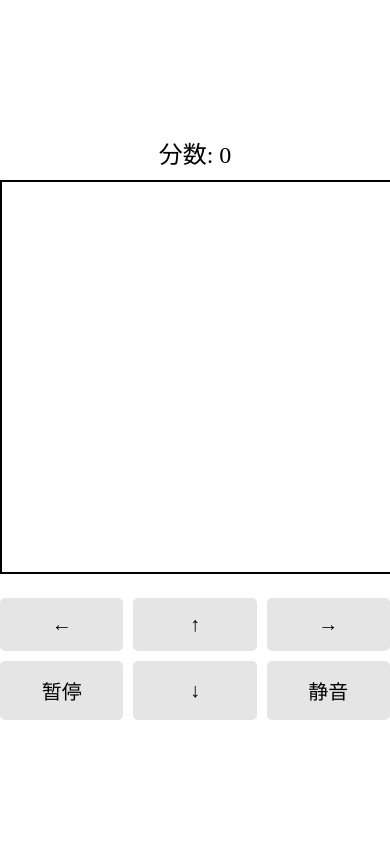
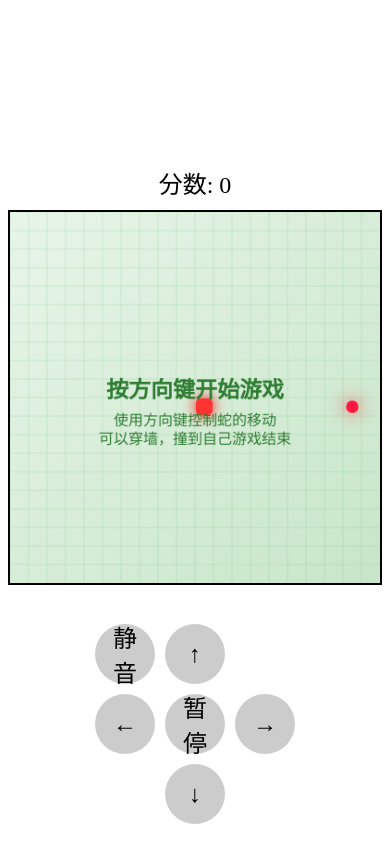
Before and after one commit to edwardwonggang/snake-name, a plain HTML site: page index.html in a window 390 px wide. Drawn offline with Linux system fonts and the light colour scheme.

Commit message:
Fix mobile layout and touch controls

```diff
--- a/game.js
+++ b/game.js
@@ -41,6 +41,11 @@ const musicList = [
         name: 'Gentle'
     }
 ];
+
+// 添加触摸控制变量
+let touchStartX = 0;
+let touchStartY = 0;
+const minSwipeDistance = 30;
 
 // 游戏主循环
 function gameLoop() {
@@ -405,35 +410,89 @@ window.addEventListener('load', () => {
     gameLoop();
 });
 
-/ 添加触摸控制
-document.getElementById('upBtn').addEventListener('click', () => {
+// 添加触摸事件处理
+canvas.addEventListener('touchstart', function(e) {
+    touchStartX = e.touches[0].clientX;
+    touchStartY = e.touches[0].clientY;
+    e.preventDefault();
+}, { passive: false });
+
+canvas.addEventListener('touchmove', function(e) {
+    e.preventDefault();
+}, { passive: false });
+
+canvas.addEventListener('touchend', function(e) {
+    if (!gameStarted) {
+        gameStarted = true;
+        return;
+    }
+
+    const touchEndX = e.changedTouches[0].clientX;
+    const touchEndY = e.changedTouches[0].clientY;
+
+    const deltaX = touchEndX - touchStartX;
+    const deltaY = touchEndY - touchStartY;
+
+    if (Math.abs(deltaX) > Math.abs(deltaY)) {
+        // 水平滑动
+        if (deltaX > minSwipeDistance && dx !== -1) {
+            dx = 1; dy = 0;
+        } else if (deltaX < -minSwipeDistance && dx !== 1) {
+            dx = -1; dy = 0;
+        }
+    } else {
+        // 垂直滑动
+        if (deltaY > minSwipeDistance && dy !== -1) {
+            dx = 0; dy = 1;
+        } else if (deltaY < -minSwipeDistance && dy !== 1) {
+            dx = 0; dy = -1;
+        }
+    }
+    e.preventDefault();
+}, { passive: false });
+
+// 修改按钮事件处理
+document.getElementById('upBtn').addEventListener('touchstart', (e) => {
     if (dy !== 1) { dx = 0; dy = -1; }
-});
+    if (!gameStarted) gameStarted = true;
+    e.preventDefault();
+}, { passive: false });
 
-document.getElementById('downBtn').addEventListener('click', () => {
+document.getElementById('downBtn').addEventListener('touchstart', (e) => {
     if (dy !== -1) { dx = 0; dy = 1; }
-});
+    if (!gameStarted) gameStarted = true;
+    e.preventDefault();
+}, { passive: false });
 
-document.getElementById('leftBtn').addEventListener('click', () => {
+document.getElementById('leftBtn').addEventListener('touchstart', (e) => {
     if (dx !== 1) { dx = -1; dy = 0; }
-});
+    if (!gameStarted) gameStarted = true;
+    e.preventDefault();
+}, { passive: false });
 
-document.getElementById('rightBtn').addEventListener('click', () => {
+document.getElementById('rightBtn').addEventListener('touchstart', (e) => {
     if (dx !== -1) { dx = 1; dy = 0; }
-});
+    if (!gameStarted) gameStarted = true;
+    e.preventDefault();
+}, { passive: false });
 
-document.getElementById('pauseBtn').addEventListener('click', () => {
+document.getElementById('pauseBtn').addEventListener('touchstart', (e) => {
     gameStarted = !gameStarted;
     if (gameStarted) {
         resumeBackgroundMusic();
     } else {
         pauseBackgroundMusic();
     }
-});
+    e.preventDefault();
+}, { passive: false });
 
-document.getElementById('muteBtn').addEventListener('click', () => {
-    if (currentMusic) {
-        currentMusic.muted = !currentMusic.muted;
-        if (nextMusic) nextMusic.muted = currentMusic.muted;
-    }
-});
+// 调整画布大小
+function resizeCanvas() {
+    const size = Math.min(window.innerWidth * 0.95, window.innerHeight * 0.7);
+    canvas.style.width = `${size}px`;
+    canvas.style.height = `${size}px`;
+}
+
+// 添加窗口大小改变事件
+window.addEventListener('resize', resizeCanvas);
+window.addEventListener('load', resizeCanvas);
--- a/index.html
+++ b/index.html
@@ -23,8 +23,9 @@
         }
         #gameCanvas {
             border: 2px solid black;
-            max-width: 100%;
-            max-height: 100vw;
+            max-width: 95vmin;
+            max-height: 95vmin;
+            margin-bottom: 100px;
         }
         .game-container {
             text-align: center;
@@ -35,18 +36,36 @@
         }
         /* 添加触摸控制按钮样式 */
         .controls {
-            margin-top: 20px;
+            position: fixed;
+            bottom: 20px;
+            left: 50%;
+            transform: translateX(-50%);
             display: grid;
-            grid-template-columns: repeat(3, 1fr);
+            grid-template-areas:
+                ". up ."
+                "left pause right"
+                ". down .";
             gap: 10px;
+            width: 200px;
         }
         .control-btn {
-            padding: 15px;
-            background: rgba(0,0,0,0.1);
+            padding: 20px;
+            background: rgba(0,0,0,0.2);
             border: none;
-            border-radius: 5px;
-            font-size: 20px;
+            border-radius: 50%;
+            font-size: 24px;
+            width: 60px;
+            height: 60px;
+            display: flex;
+            align-items: center;
+            justify-content: center;
+            touch-action: manipulation;
         }
+        #upBtn { grid-area: up; }
+        #leftBtn { grid-area: left; }
+        #rightBtn { grid-area: right; }
+        #downBtn { grid-area: down; }
+        #pauseBtn { grid-area: pause; }
     </style>
 </head>
 <body>
```
